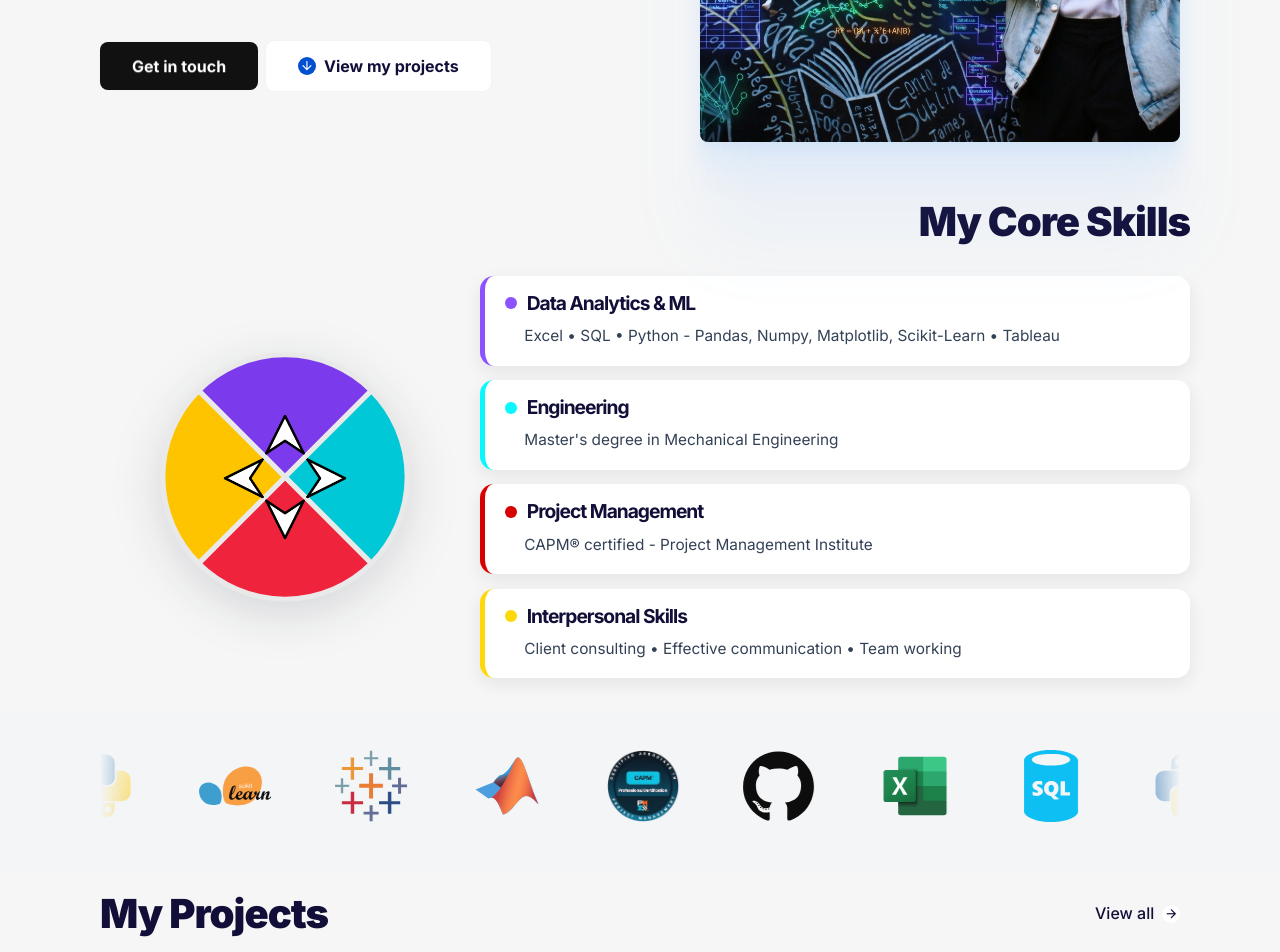
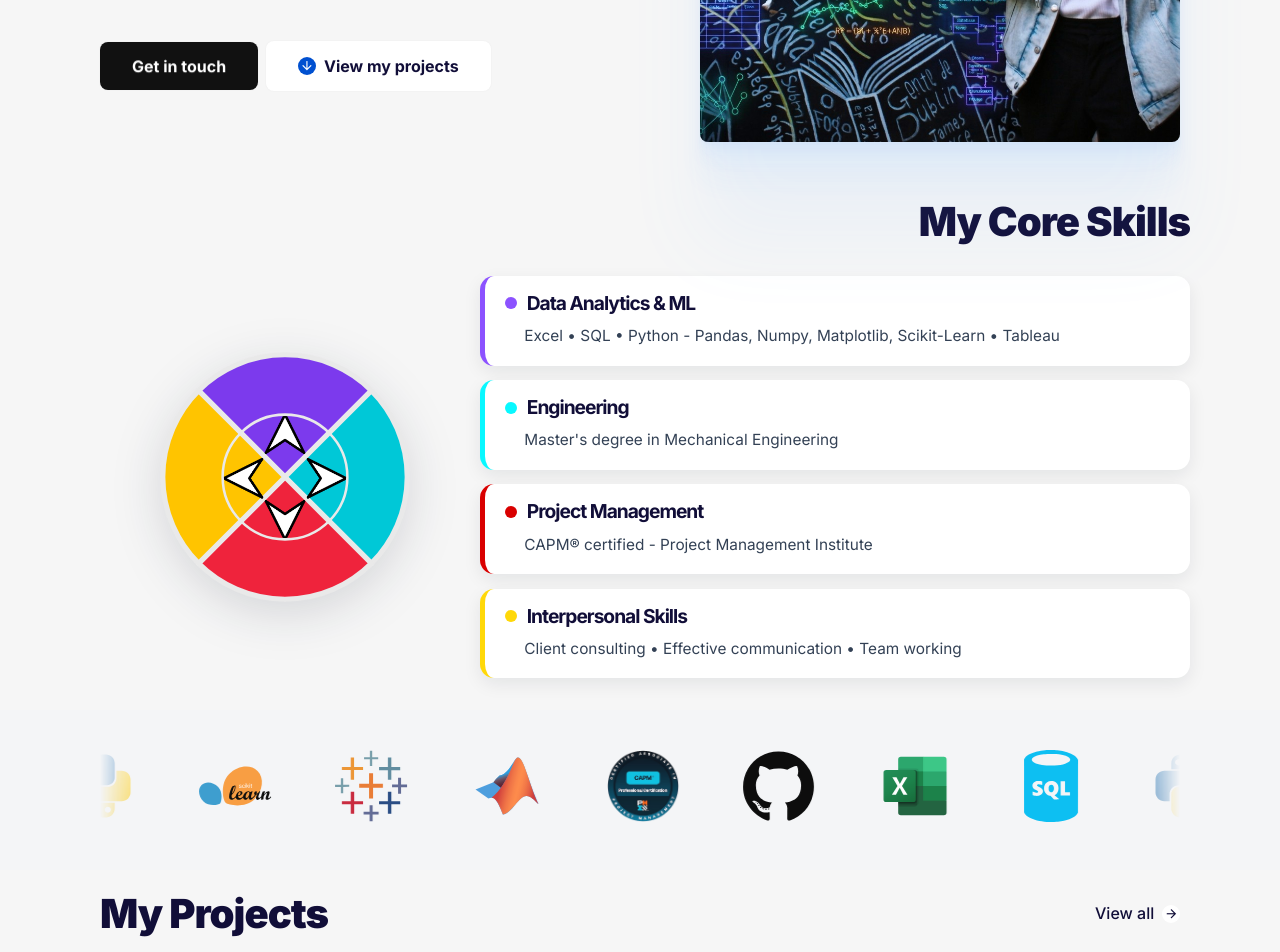
Before and after one commit to gcasarin/gcasarin.github.io, a Jekyll site: the page built from index.html, in a window 1280 px wide. Shown: the part 581-1533 px from the top of the page. Built offline with Jekyll 4.4.1, drawn with Linux system fonts in a browser that asks for light colours; the list of posts is cut into pages by our own code.

Commit message:
Add clipped arrows.png image to the skills donut and keep the donut hole visible

```diff
--- a/_includes/section-skills.html
+++ b/_includes/section-skills.html
@@ -47,21 +47,24 @@
               />
             </g>
 
-            <clipPath id="donutImageClip">
+            <defs>
+              <clipPath id="donut-image-clip">
                 <circle cx="110" cy="110" r="49" />
               </clipPath>
-
-            <circle class="donut-hole" cx="110" cy="110" r="49" />
+            </defs>
 
             <image
+              class="donut-image"
               href="{{ '/images/arrows.png' | relative_url }}"
               x="61"
               y="61"
               width="98"
               height="98"
-              preserveAspectRatio="xMidYMid meet"
-              clip-path="url(#donutImageClip)"
+              preserveAspectRatio="xMidYMid slice"
+              clip-path="url(#donut-image-clip)"
             />
+
+            <circle class="donut-hole" cx="110" cy="110" r="49" />
           </svg>
         </div>
       </div>
@@ -181,10 +184,12 @@
 
   .skills-section .donut-hole {
     fill: transparent;
+    stroke: #e9e9e9;
+    stroke-width: 2;
     pointer-events: none;
   }
 
-.skills-section .skills-pie image {
+  .skills-section .donut-image {
     pointer-events: none;
   }
 
```
Lines whose indentation alone changed are shown as unchanged.
